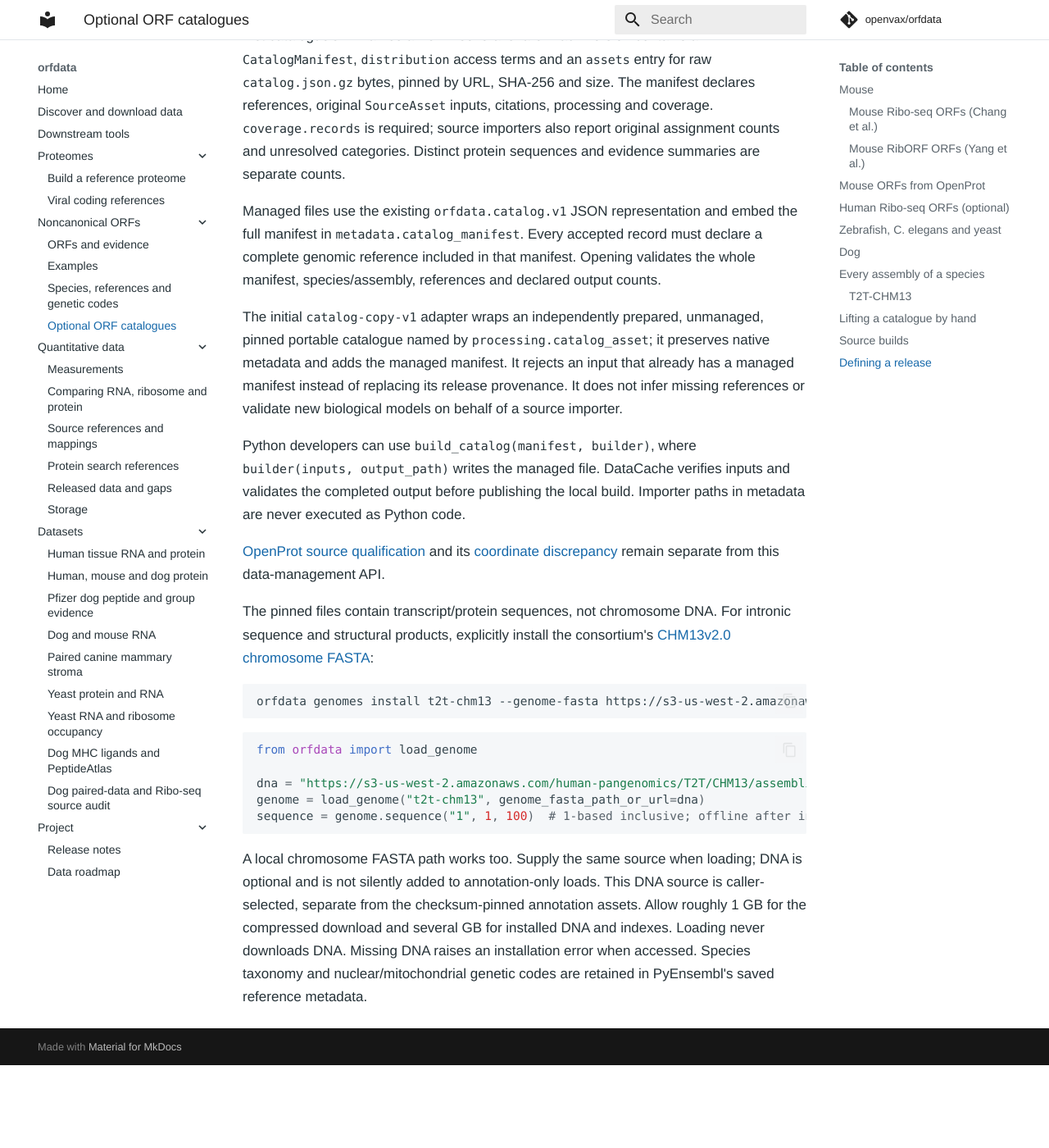
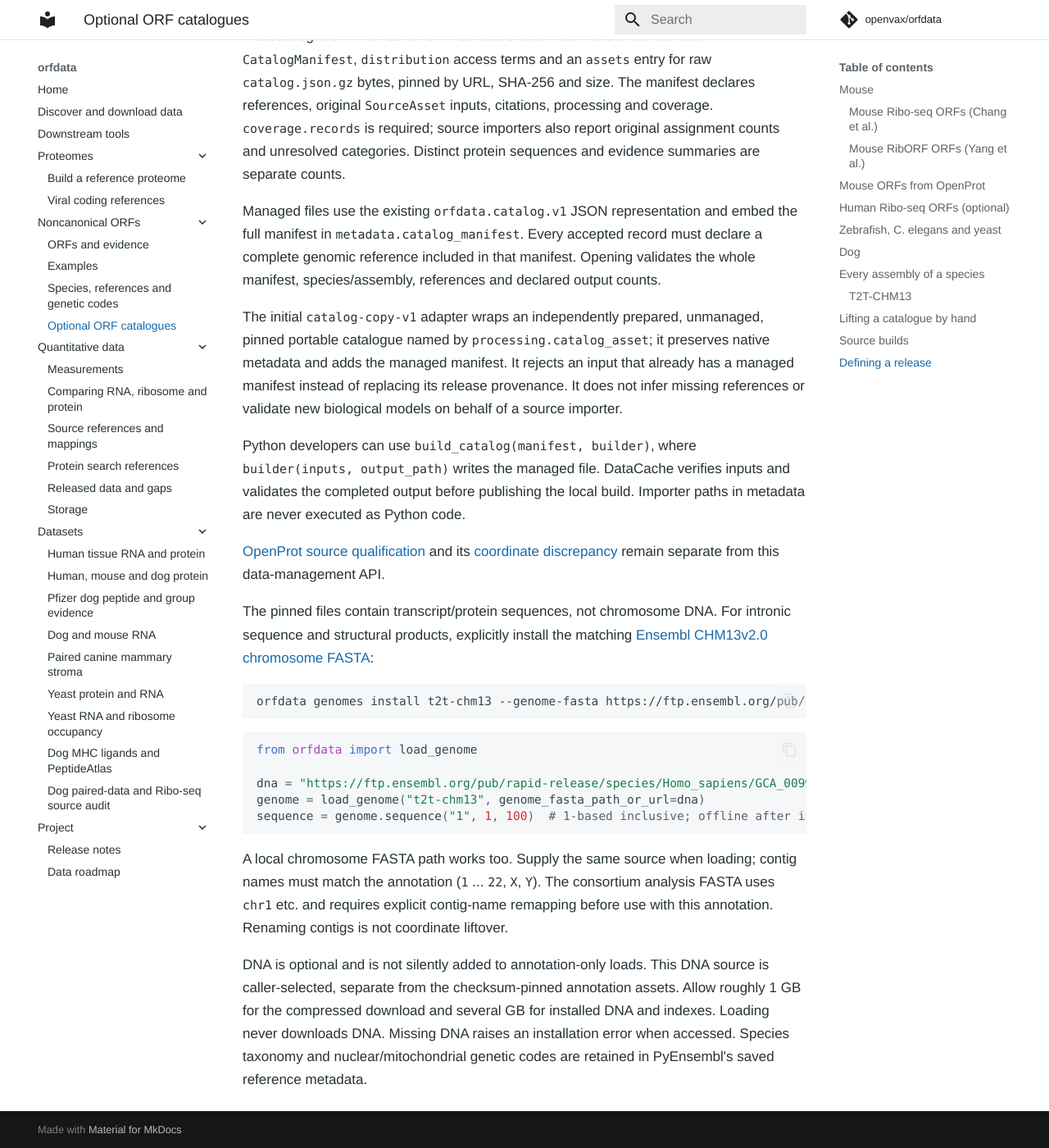
Before and after one commit to openvax/orfdata, an MkDocs documentation site: the page built from docs/catalogs.md, in a window 1280 px wide and 1400 px high, scrolled down 14939 px. Shown: the whole window at 82% size. Built offline with MkDocs 1.6.1 and Material for MkDocs 9.7.7, drawn with Linux system fonts in a browser that asks for light colours; comment, search, counter and statistics services are not loaded; before the commit the page ends 16238 px from its top, so only the background shows below that.

Commit message:
Document matching Ensembl chromosome DNA for CHM13 (#150)

````diff
--- a/docs/catalogs.md
+++ b/docs/catalogs.md
@@ -605,22 +605,26 @@ and its [coordinate discrepancy](https://github.com/openvax/orfdata/issues/55)
 remain separate from this data-management API.
 
 The pinned files contain transcript/protein sequences, not chromosome DNA.
-For intronic sequence and structural products, explicitly install the consortium's
-[CHM13v2.0 chromosome FASTA](https://github.com/marbl/CHM13):
+For intronic sequence and structural products, explicitly install the matching
+[Ensembl CHM13v2.0 chromosome FASTA](https://ftp.ensembl.org/pub/rapid-release/species/Homo_sapiens/GCA_009914755.4/ensembl/genome/):
 
 ```bash
-orfdata genomes install t2t-chm13 --genome-fasta https://s3-us-west-2.amazonaws.com/human-pangenomics/T2T/CHM13/assemblies/analysis_set/chm13v2.0.fa.gz
+orfdata genomes install t2t-chm13 --genome-fasta https://ftp.ensembl.org/pub/rapid-release/species/Homo_sapiens/GCA_009914755.4/ensembl/genome/Homo_sapiens-GCA_009914755.4-unmasked.fa.gz
 ```
 
 ```python
 from orfdata import load_genome
 
-dna = "https://s3-us-west-2.amazonaws.com/human-pangenomics/T2T/CHM13/assemblies/analysis_set/chm13v2.0.fa.gz"
+dna = "https://ftp.ensembl.org/pub/rapid-release/species/Homo_sapiens/GCA_009914755.4/ensembl/genome/Homo_sapiens-GCA_009914755.4-unmasked.fa.gz"
 genome = load_genome("t2t-chm13", genome_fasta_path_or_url=dna)
 sequence = genome.sequence("1", 1, 100)  # 1-based inclusive; offline after install
 ```
 
 A local chromosome FASTA path works too. Supply the same source when loading;
+contig names must match the annotation (`1` ... `22`, `X`, `Y`). The consortium
+analysis FASTA uses `chr1` etc. and requires explicit contig-name remapping before
+use with this annotation. Renaming contigs is not coordinate liftover.
+
 DNA is optional and is not silently added to annotation-only loads. This DNA
 source is caller-selected, separate from the checksum-pinned annotation assets.
 Allow roughly 1 GB for the compressed download and several GB for installed DNA
--- a/orfdata/version.py
+++ b/orfdata/version.py
@@ -1 +1 @@
-__version__ = "0.43.0"
+__version__ = "0.43.1"
````
Also changed, not shown: CHANGELOG.md (+5 -0 lines).
